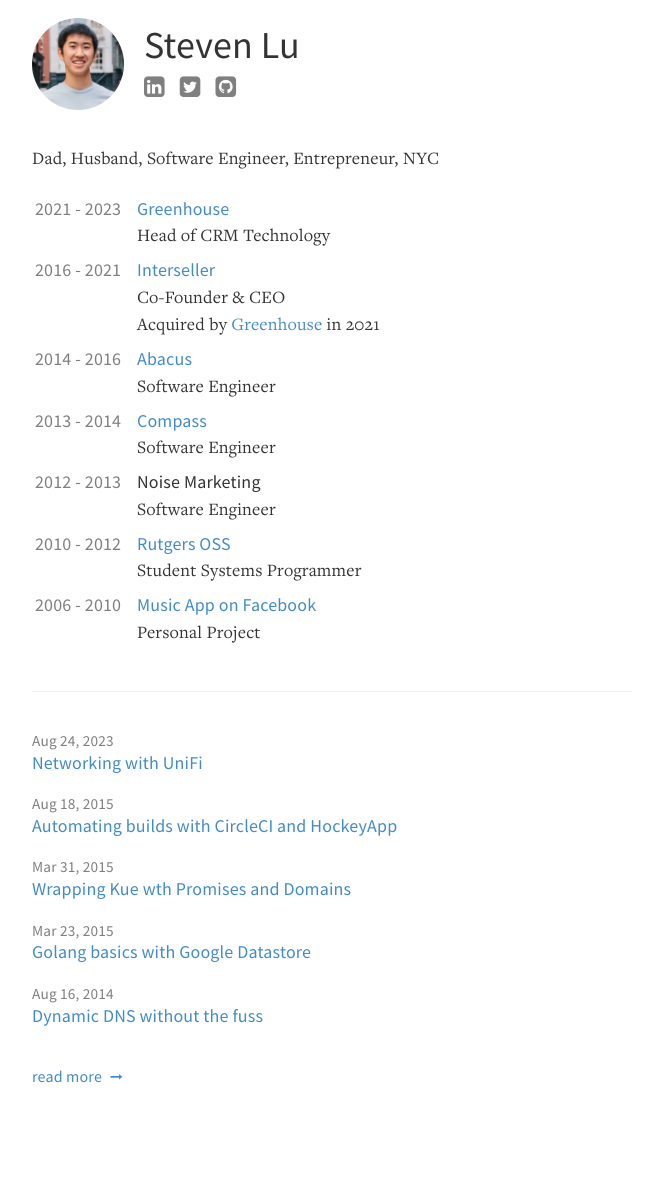
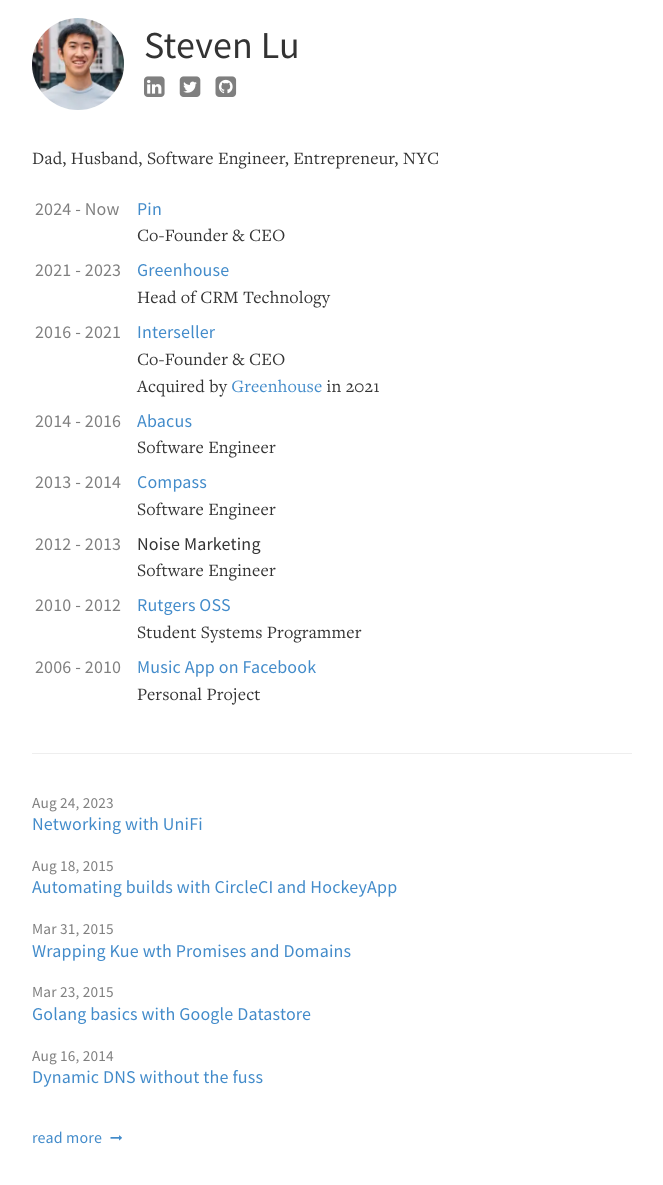
Before and after one commit to sjlu/sjlu.github.io, a Jekyll site: the page built from index.html, in a window 1280 px wide. Shown: the whole page, without its empty margins (308-971 px from the left). Built offline with Jekyll 4.4.1, drawn with Linux system fonts in a browser that asks for light colours; some web fonts are replaced; before the commit the page ends 1124 px from its top, so only the background shows below that.

Commit message:
Update about.md

```diff
--- a/_includes/about.md
+++ b/_includes/about.md
@@ -1,5 +1,6 @@
 {{ site.description }}
 
+| 2024 - Now  | [Pin](https://www.pin.com){:target="_blank"}<br/>Co-Founder & CEO |
 | 2021 - 2023 | [Greenhouse](https://www.greenhouse.com){:target="_blank"}<br/>Head of CRM Technology |
 | 2016 - 2021 | [Interseller](https://www.interseller.io){:target="_blank"}<br/>Co-Founder & CEO<br/>Acquired by [Greenhouse](https://www.greenhouse.com/blog/acquiring-interseller){:target="_blank"} in 2021 |
 | 2014 - 2016 | [Abacus](https://www.abacus.com){:target="_blank"}<br/>Software Engineer |
```
